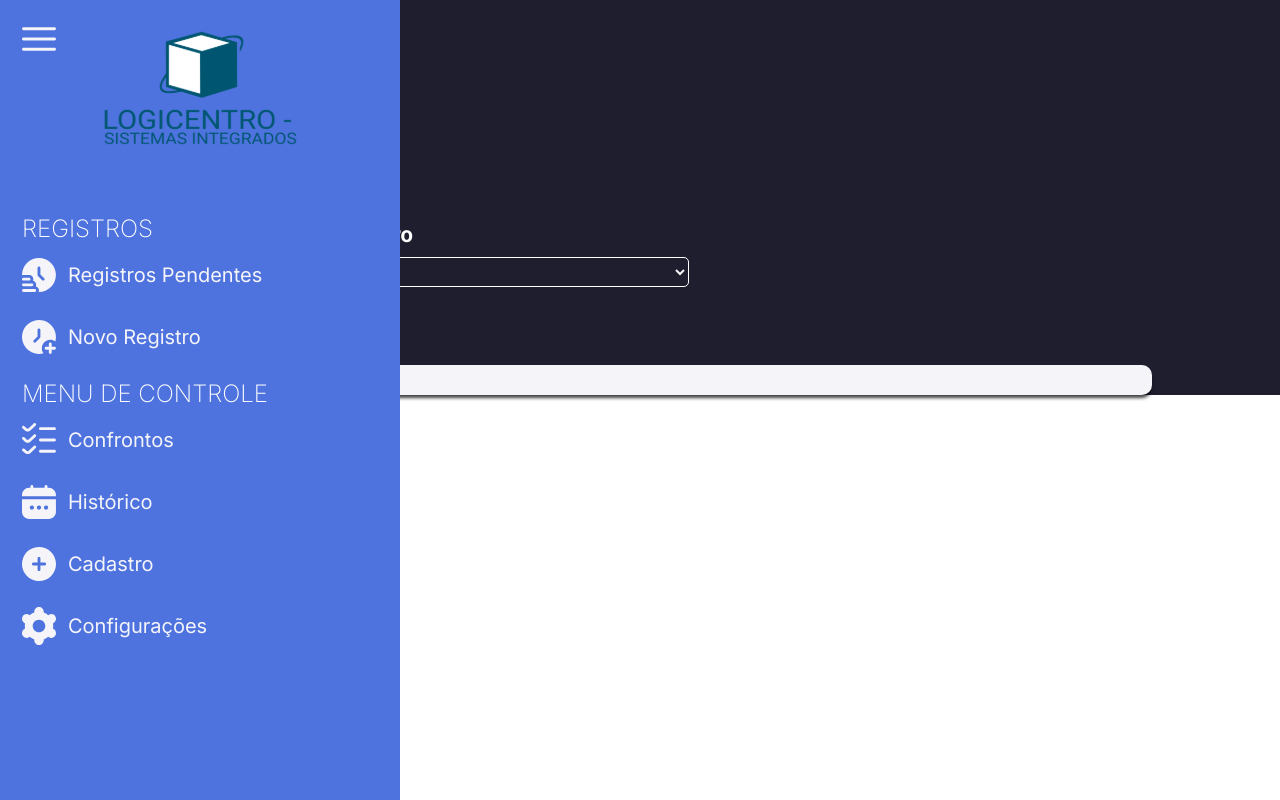
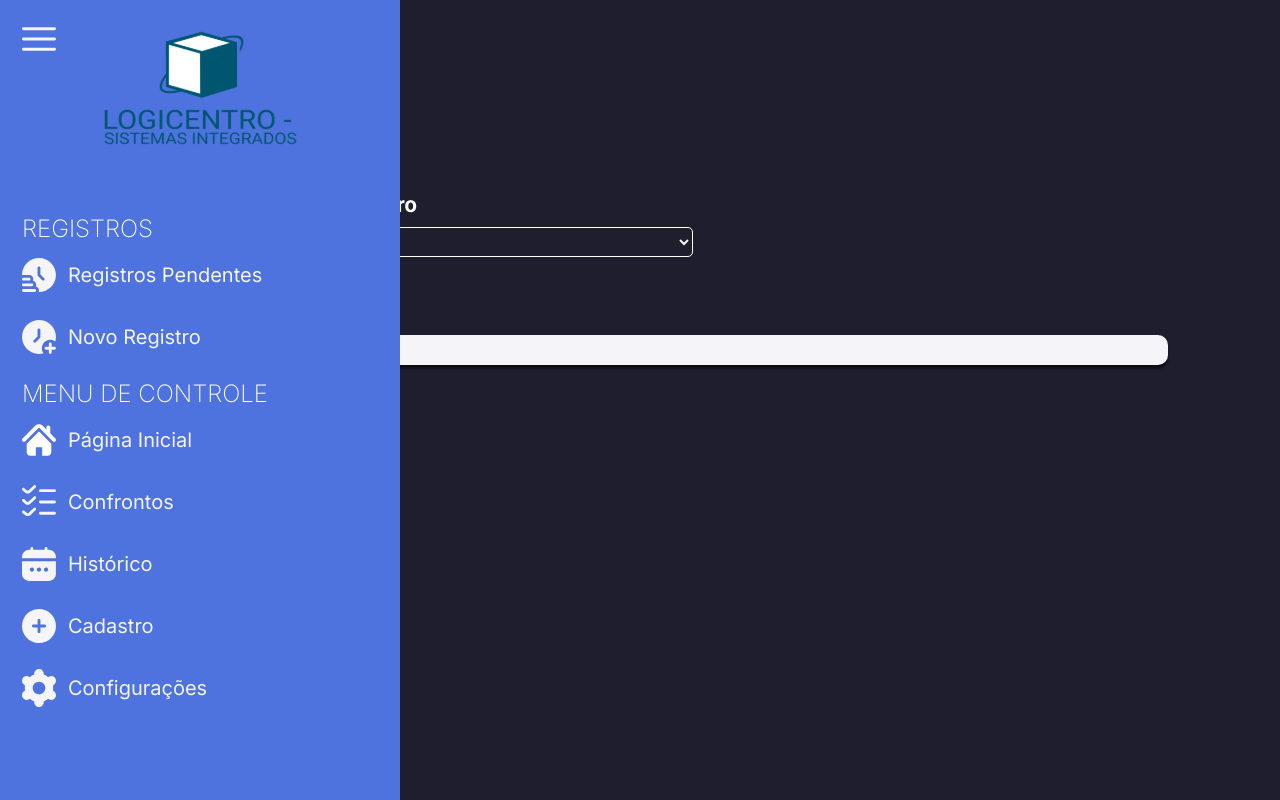
Before and after one commit to RickHub2002/Logicentro, a Vue app: page /cadastro in a window 1280 px wide. Built offline with nearby package versions, Linux system fonts and the light colour scheme.

Commit message:
sidebar atualizada com a homepage + correcao no height máximo + modelo da homepage

```diff
--- a/src/App.vue
+++ b/src/App.vue
@@ -1,5 +1,6 @@
 <script setup>
 import Login from '@/components/Login.vue';
+import PaginaInicial from '@/components/Pagina-inicial.vue';
 import RegistrosPendentes from '@/components/Registros-pendentes.vue';
 import NovoRegistro from '@/components/Novo-registro.vue';
 import Confrontos from '@/components/Confrontos.vue';
--- a/src/assets/sass/main.sass
+++ b/src/assets/sass/main.sass
@@ -3,7 +3,8 @@
 
 
 html, body
-  height: 100%
+  min-height: 100vh
+  height: auto
 
 *
   margin: 0
--- a/src/components/Historico.vue
+++ b/src/components/Historico.vue
@@ -64,7 +64,6 @@ export default {
 <style lang="sass" scoped>
 @import '@/assets/sass/main.sass' // Usando o alias definido
 #main-content
-  height: 100vh
   ul
     list-style-type: none
 
--- a/src/components/Layout.vue
+++ b/src/components/Layout.vue
@@ -23,7 +23,9 @@ export default {
   },
   computed: {
     titulo(){
-      if (this.$route.name==='NovoRegistro'){
+      if (this.$route.name==='PaginaInicial'){
+        return 'Página Inicial'
+      } else if (this.$route.name==='NovoRegistro'){
         return 'Criar novo registro'
       } else if (this.$route.name==='Perfil'){
         return 'Perfil'
@@ -48,14 +50,14 @@ export default {
   display: flex
 
   #main-content
-    height: 100%
+    min-height: 100vh
     flex: 1
 
     margin-left: 84px
 
     background-color: $azul3
 
-    padding: 6.875rem 8rem 0 3.75rem
+    padding: 5rem 7rem 5rem 4rem
 
     #breadcrumb
       @include trilha-styles
--- a/src/components/Pagina-inicial.vue
+++ b/src/components/Pagina-inicial.vue
@@ -1,14 +1,25 @@
+<script setup lang="ts">
+import Layout from './Layout.vue';
+</script>
+
 <template>
     <Layout>
+        <div id="main-content">
             <section id="homepage">
                 <div id="boas-vindas">
                     <h1>Bem-vindo, {{this.username}}!</h1>
+                </div>
+                <div id="card">
                     <p>Sem registros pendentes</p>
                 </div>
-            <div id="acoes">
-                <button @click=<routerlink></button>
-                    routerlink
+            </section>
         </div>
-        </section>
     </Layout>
 </template>
+
+<style lang="sass" scoped>
+@import '@/assets/sass/main.sass' // Usando o alias definido
+
+#main-content
+
+</style>
--- a/src/components/Sidebar.vue
+++ b/src/components/Sidebar.vue
@@ -50,6 +50,12 @@
 
       <ul class="list-container">
         <h2 v-if="isOpen">MENU DE CONTROLE</h2>
+        <li>
+          <router-link class="list-item" to="/pagina-inicial">
+            <svg fill="white" version="1.1" id="Capa_1" xmlns="http://www.w3.org/2000/svg" xmlns:xlink="http://www.w3.org/1999/xlink" width="34px" height="34px" viewBox="0 0 495.40 495.40" xml:space="preserve"><g id="SVGRepo_bgCarrier" stroke-width="0"></g><g id="SVGRepo_tracerCarrier" stroke-linecap="round" stroke-linejoin="round"></g><g id="SVGRepo_iconCarrier"> <g> <g> <g> <path d="M487.083,225.514l-75.08-75.08V63.704c0-15.682-12.708-28.391-28.413-28.391c-15.669,0-28.377,12.709-28.377,28.391 v29.941L299.31,37.74c-27.639-27.624-75.694-27.575-103.27,0.05L8.312,225.514c-11.082,11.104-11.082,29.071,0,40.158 c11.087,11.101,29.089,11.101,40.172,0l187.71-187.729c6.115-6.083,16.893-6.083,22.976-0.018l187.742,187.747 c5.567,5.551,12.825,8.312,20.081,8.312c7.271,0,14.541-2.764,20.091-8.312C498.17,254.586,498.17,236.619,487.083,225.514z"></path> <path d="M257.561,131.836c-5.454-5.451-14.285-5.451-19.723,0L72.712,296.913c-2.607,2.606-4.085,6.164-4.085,9.877v120.401 c0,28.253,22.908,51.16,51.16,51.16h81.754v-126.61h92.299v126.61h81.755c28.251,0,51.159-22.907,51.159-51.159V306.79 c0-3.713-1.465-7.271-4.085-9.877L257.561,131.836z"></path> </g> </g> </g> </g></svg>
+            <p v-if="isOpen">Página Inicial</p>
+            </router-link>
+        </li>
         <li>
           <router-link class="list-item" to="/confrontos">
             <svg width="34" height="34" viewBox="0 0 34 34" fill="none" xmlns="http://www.w3.org/2000/svg">
--- a/src/router/index.js
+++ b/src/router/index.js
@@ -1,5 +1,6 @@
 import { createRouter, createWebHistory } from 'vue-router';
 import Login from '@/components/Login.vue';
+import PaginaInicial from '@/components/Pagina-inicial.vue';
 import RegistrosPendentes from '@/components/Registros-pendentes.vue';
 import NovoRegistro from '@/components/Novo-registro.vue';
 import Confrontos from '@/components/Confrontos.vue';
@@ -14,6 +15,12 @@ const routes = [
     path: '/',
     name: 'Login',
     component: Login,
+  },
+  {
+    path: '/Pagina-inicial',
+    name: 'PaginaInicial',
+    component: PaginaInicial,
+    meta: {breadcrumb: 'Página Inicial', category: ''}
   },
   {
     path: '/registros-pendentes',
```
Lines whose indentation alone changed are shown as unchanged.
